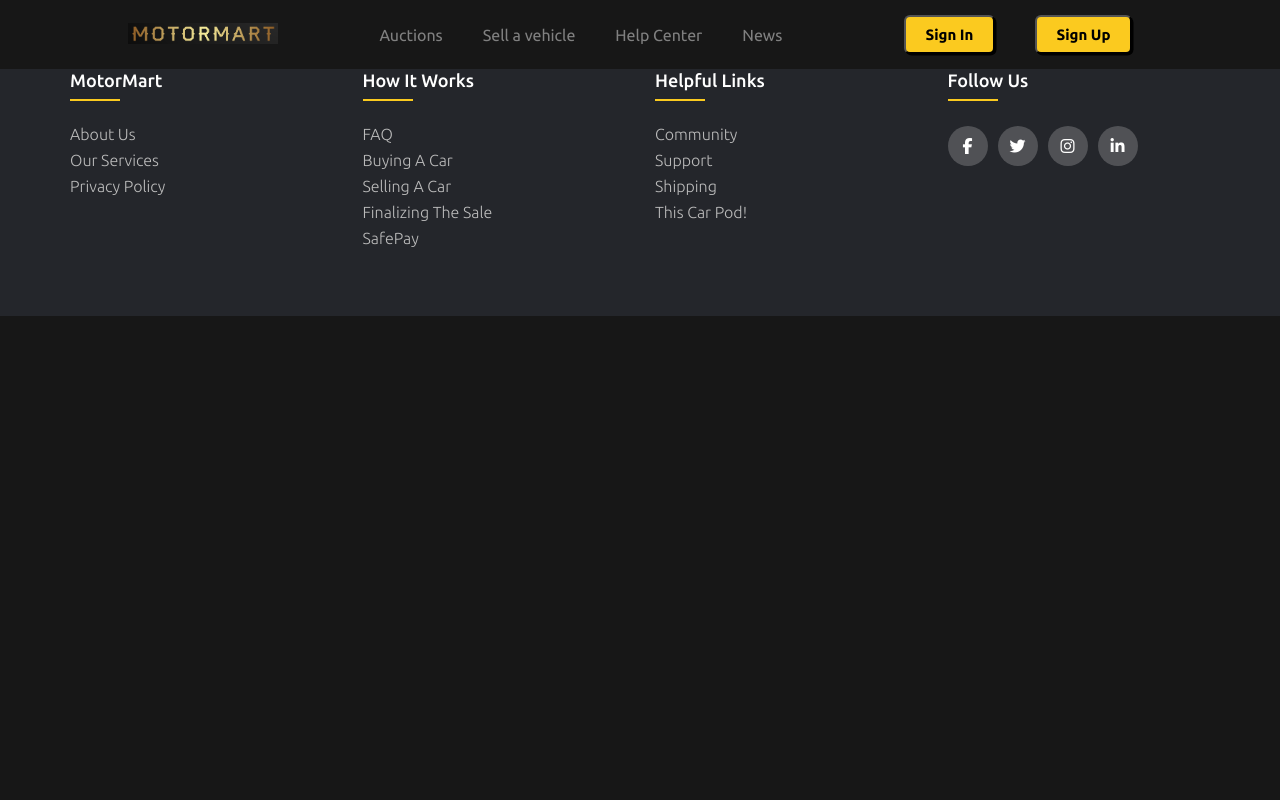
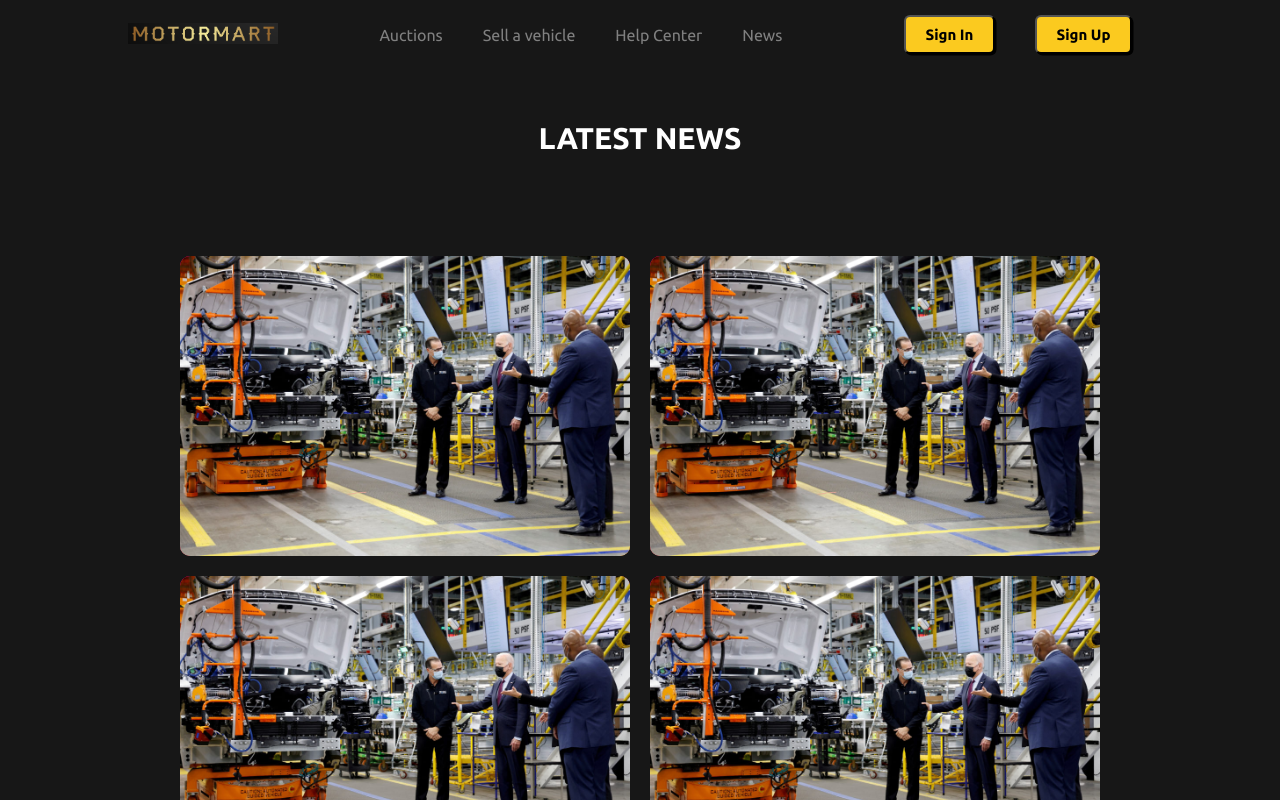
Before and after one commit to SandithKariyawasam/MotorMart-Frontend, a React (Vite) app: page /News in a window 1280 px wide. Shown: the top 800 px of the page. Built offline with nearby package versions, Linux system fonts and the light colour scheme; a web font is replaced by a local one.

Commit message:
Done news page

```diff
--- a/src/App.jsx
+++ b/src/App.jsx
@@ -32,7 +32,7 @@ const App = () => {
         <Route path='/Past' element={<Past />}/>
         <Route path='/Sell' element={<Sell />}/>
         <Route path='/Help' element={<Help />}/>
-        <Route path='./News' element={<News />}/>
+        <Route path='/News' element={<News />}/>
       </Routes>
     </div>
       <Footer/>
--- a/src/Auction/Auction.css
+++ b/src/Auction/Auction.css
@@ -1,4 +1,4 @@
-.title{
+.title-one{
     text-align: center;
     color:#ffffff;
     font-size: 20px;
--- a/src/Auction/FeaturedAuction.jsx
+++ b/src/Auction/FeaturedAuction.jsx
@@ -48,7 +48,7 @@ const FeaturedAuction = () => {
 
       return (
         <>
-            <div className='title'>
+            <div className='title-one'>
                 <h2>Featured Auctions</h2>
             </div>
 
--- a/src/Auction/LiveAuction.jsx
+++ b/src/Auction/LiveAuction.jsx
@@ -48,7 +48,7 @@ const LiveAuction = () => {
 
     return (
       <>
-          <div className='title'>
+          <div className='title-one'>
               <h2>Live Auctions</h2>
           </div>
 
--- a/src/Auction/PastAuction.jsx
+++ b/src/Auction/PastAuction.jsx
@@ -7,7 +7,7 @@ const PastAuction = () => {
 
       return (
         <>
-            <div className='title'>
+            <div className='title-one'>
                 <h2>Past Auctions</h2>
             </div>
 
--- a/src/Helpcenter/Helpcenter.jsx
+++ b/src/Helpcenter/Helpcenter.jsx
@@ -4,7 +4,7 @@ import './Helpcenter.css'
 const Helpcenter = () => {
   return (
     <>
-    <div className='title'>
+    <div className='title-one'>
                 <h2>Help Center</h2>
             </div>
 
--- a/src/News/News.css
+++ b/src/News/News.css
@@ -0,0 +1,69 @@
+.cardN-container{
+    display: flex;
+    justify-content: center;
+    flex-wrap: wrap;
+    margin-top: 100px;
+    margin-bottom: 100px;
+    gap: 20px;
+}
+
+.cardN {
+    position: relative;
+    width: 450px;
+    height: 300px;
+    background: linear-gradient(-45deg, #f89b29 0%, #ff0f7b 100%);
+    border-radius: 10px;
+    display: flex;
+    align-items: center;
+    justify-content: center;
+    overflow: hidden;
+    transition: all 0.6s cubic-bezier(0.23, 1, 0.32, 1);
+  }
+
+  .cardN img{
+    width: 100%;
+    height: auto;
+    border-radius: 5px;
+}
+
+  .cardN:hover {
+    box-shadow: 0 10px 20px rgba(0, 0, 0, 0.2);
+  }
+
+  .card__content {
+    position: absolute;
+    top: 50%;
+    left: 50%;
+    transform: translate(-50%, -50%) rotate(-45deg);
+    width: 100%;
+    height: 100%;
+    padding: 20px;
+    box-sizing: border-box;
+    background-color: #fff;
+    opacity: 0;
+    transition: all 0.6s cubic-bezier(0.23, 1, 0.32, 1);
+  }
+
+  .cardN:hover .card__content {
+    transform: translate(-50%, -50%) rotate(0deg);
+    opacity: 1;
+  }
+
+  .card__title {
+    margin: 0;
+    font-size: 24px;
+    color: #333;
+    font-weight: 700;
+  }
+
+  .card__description {
+    margin: 10px 0 0;
+    font-size: 14px;
+    color: #777;
+    line-height: 1.4;
+  }
+
+  .cardN:hover svg {
+    scale: 0;
+    transform: rotate(-45deg);
+  }
--- a/src/News/News.jsx
+++ b/src/News/News.jsx
@@ -1,10 +1,118 @@
 import React from 'react'
+import './News.css'
+import img_1 from './../assets/2023-03-22T190040Z_157407671_RC2KWQ9295GJ_RTRMADP_3_USA-INVESTMENT-CLEANENERGY-1024x683.jpg';
 
 const News = () => {
   return (
-    <div>
+    <>
+            <div className='title-one'>
+                <h2>Latest News</h2>
+            </div>
+          <div className="cardN-container">
+            <div class="cardN">
+              <img src={img_1} alt=''/>
+              <div class="card__content">
+                <p class="card__title">Card Title</p>
+                <p class="card__description">
+                  Lorem ipsum dolor sit amet, consectetur adipiscing elit, sed do eiusmod
+                  tempor incididunt ut labore et dolore magna aliqua. Ut enim ad minim
+                  veniam, quis nostrud exercitation ullamco.
+                </p>
+              </div>
+            </div>
+            <div class="cardN">
+              <img src={img_1} alt=''/>
+              <div class="card__content">
+                <p class="card__title">Card Title</p>
+                <p class="card__description">
+                  Lorem ipsum dolor sit amet, consectetur adipiscing elit, sed do eiusmod
+                  tempor incididunt ut labore et dolore magna aliqua. Ut enim ad minim
+                  veniam, quis nostrud exercitation ullamco.
+                </p>
+              </div>
+            </div>
+            <div class="cardN">
+              <img src={img_1} alt=''/>
+              <div class="card__content">
+                <p class="card__title">Card Title</p>
+                <p class="card__description">
+                  Lorem ipsum dolor sit amet, consectetur adipiscing elit, sed do eiusmod
+                  tempor incididunt ut labore et dolore magna aliqua. Ut enim ad minim
+                  veniam, quis nostrud exercitation ullamco.
+                </p>
+              </div>
+            </div>
+            <div class="cardN">
+              <img src={img_1} alt=''/>
+              <div class="card__content">
+                <p class="card__title">Card Title</p>
+                <p class="card__description">
+                  Lorem ipsum dolor sit amet, consectetur adipiscing elit, sed do eiusmod
+                  tempor incididunt ut labore et dolore magna aliqua. Ut enim ad minim
+                  veniam, quis nostrud exercitation ullamco.
+                </p>
+              </div>
+            </div>
+            <div class="cardN">
+              <img src={img_1} alt=''/>
+              <div class="card__content">
+                <p class="card__title">Card Title</p>
+                <p class="card__description">
+                  Lorem ipsum dolor sit amet, consectetur adipiscing elit, sed do eiusmod
+                  tempor incididunt ut labore et dolore magna aliqua. Ut enim ad minim
+                  veniam, quis nostrud exercitation ullamco.
+                </p>
+              </div>
+            </div>
+            <div class="cardN">
+              <img src={img_1} alt=''/>
+              <div class="card__content">
+                <p class="card__title">Card Title</p>
+                <p class="card__description">
+                  Lorem ipsum dolor sit amet, consectetur adipiscing elit, sed do eiusmod
+                  tempor incididunt ut labore et dolore magna aliqua. Ut enim ad minim
+                  veniam, quis nostrud exercitation ullamco.
+                </p>
+              </div>
+            </div>
+            <div class="cardN">
+              <img src={img_1} alt=''/>
+              <div class="card__content">
+                <p class="card__title">Card Title</p>
+                <p class="card__description">
+                  Lorem ipsum dolor sit amet, consectetur adipiscing elit, sed do eiusmod
+                  tempor incididunt ut labore et dolore magna aliqua. Ut enim ad minim
+                  veniam, quis nostrud exercitation ullamco.
+                </p>
+              </div>
+            </div>
+            <div class="cardN">
+              <img src={img_1} alt=''/>
+              <div class="card__content">
+                <p class="card__title">Card Title</p>
+                <p class="card__description">
+                  Lorem ipsum dolor sit amet, consectetur adipiscing elit, sed do eiusmod
+                  tempor incididunt ut labore et dolore magna aliqua. Ut enim ad minim
+                  veniam, quis nostrud exercitation ullamco.
+                </p>
+              </div>
+            </div>
+            <div class="cardN">
+              <img src={img_1} alt=''/>
+              <div class="card__content">
+                <p class="card__title">Card Title</p>
+                <p class="card__description">
+                  Lorem ipsum dolor sit amet, consectetur adipiscing elit, sed do eiusmod
+                  tempor incididunt ut labore et dolore magna aliqua. Ut enim ad minim
+                  veniam, quis nostrud exercitation ullamco.
+                </p>
+              </div>
+            </div>
+          </div>
 
-    </div>
+
+    </>
+
   )
 }
 
--- a/src/Sellvehicle/Sellvehicle.jsx
+++ b/src/Sellvehicle/Sellvehicle.jsx
@@ -4,7 +4,7 @@ import './Sellvehicle.css';
 const Sellvehicle = () => {
   return (
     <>
-            <div className='title'>
+            <div className='title-one'>
                 <h2>Input Details</h2>
             </div>
 
```
Also changed, not shown: src/assets/2023-03-22T190040Z_157407671_RC2KWQ9295GJ_RTRMADP_3_USA-INVESTMENT-CLEANENERGY-1024x683.jpg (added).
